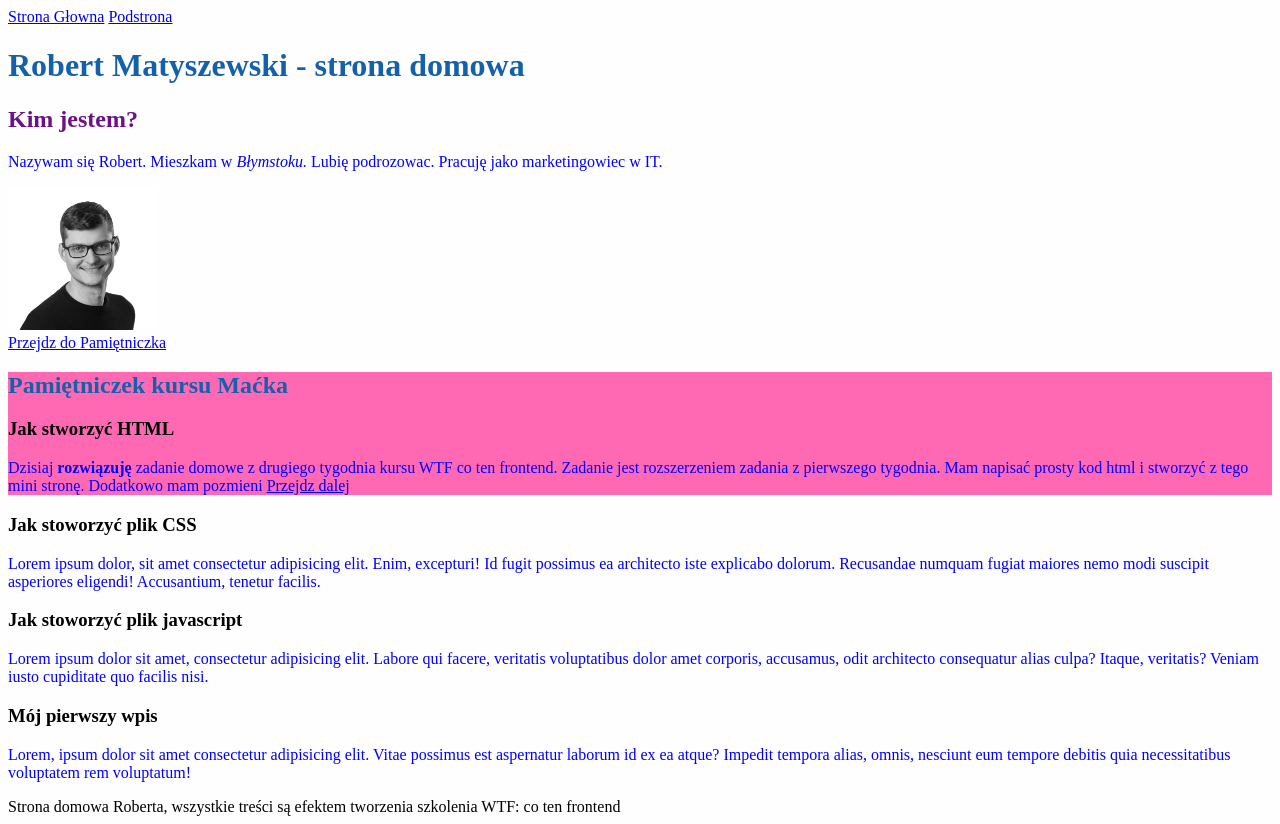
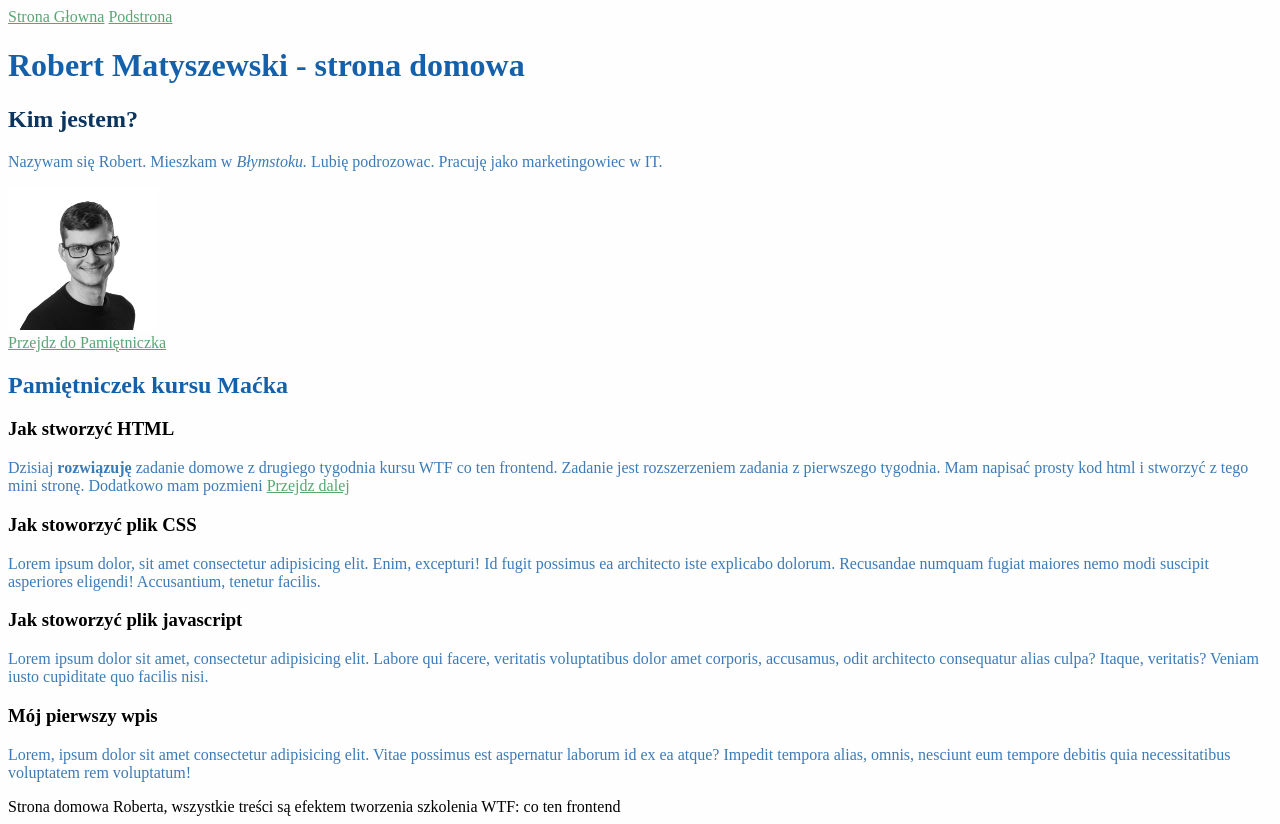
Before and after one commit to iamrobmat/wtf, a plain HTML site: page index.html in a window 1280 px wide. Drawn offline with Linux system fonts and the light colour scheme.

Commit message:
new colours

```diff
--- a/index.html
+++ b/index.html
@@ -12,8 +12,8 @@
 <body>
 
 	<header>
-		<a href="index.html">Strona Głowna</a>
-		<a href="podstrona.html">Podstrona</a>
+		<a class="link" href="index.html">Strona Głowna</a>
+		<a class="link" href="podstrona.html">Podstrona</a>
 	</header>
 
 	<main>
@@ -24,7 +24,7 @@
 			<p> Nazywam się Robert. Mieszkam w <i>Błymstoku.</i> Lubię podrozowac. Pracuję jako marketingowiec w IT.
 			</p>
 			<img src="image.png" width=150 alt="zdjęcie autora"> <br>
-			<a href="#pamietniczek">Przejdz do Pamiętniczka</a>
+			<a class="link"  href="#pamietniczek">Przejdz do Pamiętniczka</a>
 		</section>
 
 		<section id="pamietniczek">
@@ -33,7 +33,7 @@
 			<p> Dzisiaj <b>rozwiązuję</b> zadanie domowe z drugiego tygodnia kursu WTF co ten frontend. Zadanie jest
 				rozszerzeniem
 				zadania z pierwszego tygodnia. Mam napisać prosty kod html i stworzyć z tego mini stronę. Dodatkowo mam
-				pozmieni <a href="podstrona.html">Przejdz dalej</a></p>
+				pozmieni <a class="link" href="podstrona.html">Przejdz dalej</a></p>
 		</section>
 		<section>
 			<h3>Jak stoworzyć plik CSS</h3>
--- a/style.css
+++ b/style.css
@@ -7,15 +7,11 @@ body {
 }
 
 .sectionHeader {
-    color: #6c1285
-}
-
-#pamietniczek {
-    background: hotpink
+    color: #0B355D
 }
 
 h1 {
-    color: tomato
+    color: #296EB1
 }
 
 h2 {
@@ -23,5 +19,9 @@ h2 {
 }
 
 p {
-    color: blue
+    color: #3C7BB8
 }
+
+.link {
+    color: #57A773
+}
```
